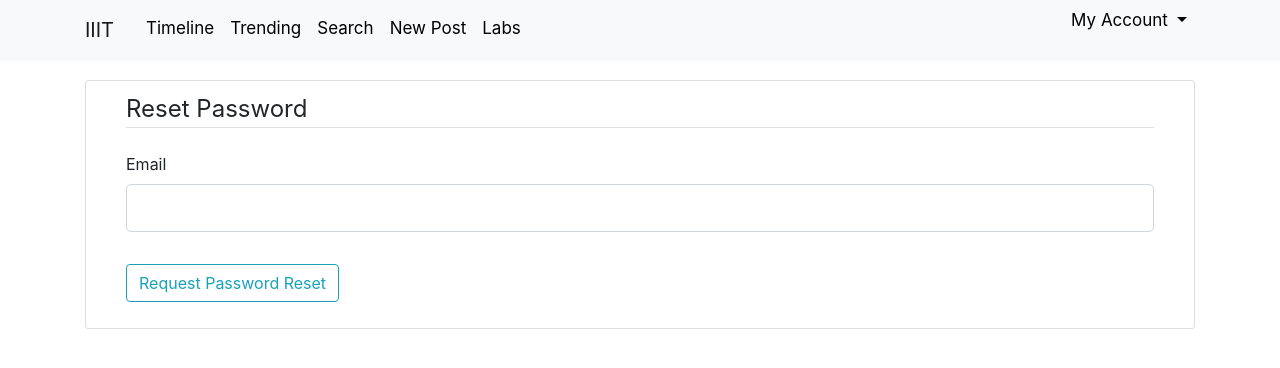
After one commit to Salt-Peter/sce-proj, a Flask app: page /reset_password in a window 1280 px wide. The commit adds this page. Shown: the top 368 px of the page. Run offline with Flask 2, Linux system fonts and the light colour scheme; some libraries are stand-ins or nearby versions.

Commit message:
forgot password feature added

```diff
--- a/iiit_research/forms.py
+++ b/iiit_research/forms.py
@@ -85,3 +85,19 @@ class SearchForm(FlaskForm):
     query = StringField('Query', validators=[DataRequired()])
     search_for = StringField('Search For', validators=[DataRequired()])
     submit = SubmitField('Submit')
+
+class RequestResetForm(FlaskForm):
+    email = StringField('Email', validators=[DataRequired(), Email()])
+    submit = SubmitField('Request Password Reset')
+
+    def validate_email(self, email):
+        user = User.query.filter_by(email=email.data).first()
+        if user is None:
+            raise ValidationError('There is no account with that email. You must register first.')
+
+
+class ResetPasswordForm(FlaskForm):
+    password = PasswordField('Password', validators=[DataRequired()])
+    confirm_password = PasswordField('Confirm Password',
+                                     validators=[DataRequired(), EqualTo('password')])
+    submit = SubmitField('Reset Password')
--- a/iiit_research/routes.py
+++ b/iiit_research/routes.py
@@ -7,7 +7,7 @@ from flask_mail import Message
 
 from iiit_research import app, db, bcrypt, mail
 
-from iiit_research.forms import RegistrationForm, CreateLabForm, LoginForm, UpdateAccountForm, PostForm, SearchForm
+from iiit_research.forms import RegistrationForm, CreateLabForm, LoginForm, UpdateAccountForm, PostForm, SearchForm, RequestResetForm, ResetPasswordForm
 from iiit_research.models import User, Post, Subscription, Interest, Lab, PendingApproval,LabMembers
 
 
@@ -70,7 +70,7 @@ def send_verify_email(user):
     print("SENDING EMAIL VERIFICATION LINK")
     token = user.generate_verification_token()
     msg = Message('Email Verification', sender='noreply@demo.com', recipients=[user.email])
-    msg.body = f'''To reset your password, visit the following link:
+    msg.body = f'''To verify your email address, visit the following link:
     {url_for('verify_email', token=token, _external=True)}
     If you did not make this request then simply ignore this email and no changes will be made.'''
     mail.send(msg)
@@ -448,3 +448,43 @@ def search():
             for interest in interests:
                 results.update(interest.users)
     return render_template('search.html', title='Search', form=form, results=results, result_type=form.search_for.data)
+
+def send_reset_email(user):
+    print("SENDING PASSWORD RESET LINK")
+    token = user.generate_verification_token()
+    msg = Message('Password Reset', sender='noreply@demo.com', recipients=[user.email])
+    msg.body = f'''To reset your password, visit the following link:
+    {url_for('reset_token', token=token, _external=True)}
+    If you did not make this request then simply ignore this email and no changes will be made.'''
+    mail.send(msg)
+
+
+@app.route("/reset_password", methods=['GET', 'POST'])
+def reset_request():
+    if current_user.is_authenticated:
+        return redirect(url_for('home'))
+    form = RequestResetForm()
+    if form.validate_on_submit():
+        user = User.query.filter_by(email=form.email.data).first()
+        send_reset_email(user)
+        flash('An email has been sent with instructions to reset your password.', 'info')
+        return redirect(url_for('login'))
+    return render_template('reset_request.html', title='Reset Password', form=form)
+
+
+@app.route("/reset_password/<token>", methods=['GET', 'POST'])
+def reset_token(token):
+    if current_user.is_authenticated:
+        return redirect(url_for('home'))
+    user = User.verify_token(token)
+    if user is None:
+        flash('That is an invalid or expired token', 'warning')
+        return redirect(url_for('reset_request'))
+    form = ResetPasswordForm()
+    if form.validate_on_submit():
+        hashed_password = bcrypt.generate_password_hash(form.password.data).decode('utf-8')
+        user.password = hashed_password
+        db.session.commit()
+        flash('Your password has been updated! You are now able to log in', 'success')
+        return redirect(url_for('login'))
+    return render_template('reset_token.html', title='Reset Password', form=form)
--- a/iiit_research/templates/login.html
+++ b/iiit_research/templates/login.html
@@ -43,7 +43,7 @@
                 {{ form.submit(class="btn btn-outline-info") }}
             </div>
             <small class="text-muted ml-2">
-                <a href="#">Forgot Password? </a>
+                <a href="{{ url_for('reset_request') }}">Forgot Password? </a>
             </small>
         </form>
     </div>
--- /dev/null
+++ b/iiit_research/templates/reset_request.html
@@ -0,0 +1,27 @@
+{% extends "layout.html" %}
+{% block content %}
+    <div class="content-section">
+        <form method="POST" action="">
+            {{ form.hidden_tag() }}
+            <fieldset class="form-group">
+                <legend class="border-bottom mb-4">Reset Password</legend>
+                <div class="form-group">
+                    {{ form.email.label(class="form-control-label") }}
+                    {% if form.email.errors %}
+                        {{ form.email(class="form-control form-control-lg is-invalid") }}
+                        <div class="invalid-feedback">
+                            {% for error in form.email.errors %}
+                                <span>{{ error }}</span>
+                            {% endfor %}
+                        </div>
+                    {% else %}
+                        {{ form.email(class="form-control form-control-lg") }}
+                    {% endif %}
+                </div>
+            </fieldset>
+            <div class="form-group">
+                {{ form.submit(class="btn btn-outline-info") }}
+            </div>
+        </form>
+    </div>
+{% endblock content %}
```
Also changed, not shown: iiit_research/templates/reset_token.html (added, +40 -0 lines), iiit_research/site.db.
